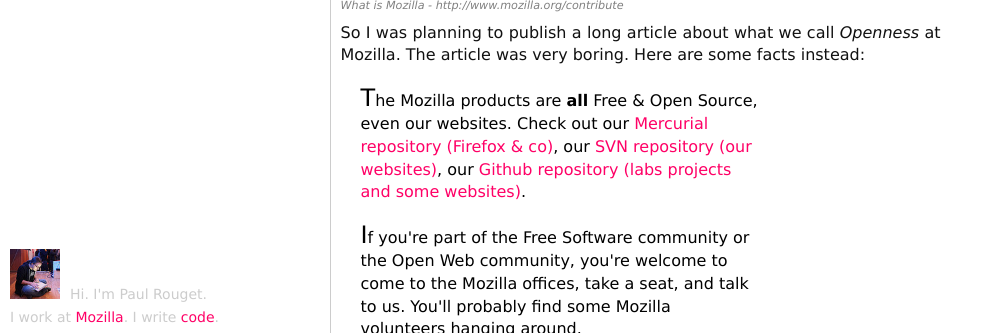
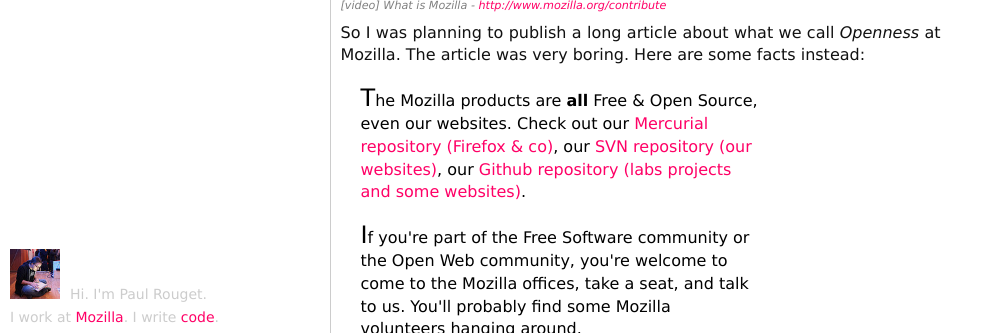
Before and after one commit to paulrouget/paulrouget.github.com, a Jekyll site: the page built from _posts/2011-09-08-mozilla-openness.html, in a window 1280 px wide and 900 px high, cut to the strip 516-849 px from the top of the window. Shown: the whole strip, without its empty margins (0-993 px from the left). Built offline with Jekyll 4.4.1, drawn with Linux system fonts in a browser that asks for light colours; some of the changed text lies outside the part shown.

Commit message:
Add [video] links

```diff
--- a/_posts/2011-09-08-mozilla-openness.html
+++ b/_posts/2011-09-08-mozilla-openness.html
@@ -21,7 +21,7 @@
     <source src="http://videos-cdn.mozilla.net/serv/webmademovies/Moz_Doc_0329_GetInvolved_ST.mp4" type="video/mp4"></source>
     <object class="vjs-flash-fallback" type="application/x-shockwave-flash" style="width: 640px; height: 360px;" data="http://www.mozilla.com/includes/flash/playerWithControls.swf?flv=/serv/webmademovies/Moz_Doc_0329_GetInvolved_ST.mp4&amp;autoplay=false&amp;msg=Play%20Video"><param name="movie" value="http://www.mozilla.com/includes/flash/playerWithControls.swf?flv=/serv/webmademovies/Moz_Doc_0329_GetInvolved_ST.mp4&amp;autoplay=false&amp;msg=Play%20Video"><param name="wmode" value="transparent"></object>
   </video>
-  <figcaption>What is Mozilla - http://www.mozilla.org/contribute </figcaption>
+  <figcaption>[video] What is Mozilla - <a href="http://www.mozilla.org/contribute">http://www.mozilla.org/contribute</a></figcaption>
 </div>
 
 <p>So I was planning to publish a long article about what we call <em>Openness</em> at Mozilla. The article
@@ -60,7 +60,7 @@
     <source src="http://videos-cdn.mozilla.net/brand/Mozilla_Firefox_Manifesto_v0.2_640.mp4" type="video/mp4"></source>
     <object type="application/x-shockwave-flash" class="vjs-flash-fallback" style="width: 640px; height: 360px;" data="http://www.mozilla.com/includes/flash/playerWithControls.swf?flv=/serv/brand/Mozilla_Firefox_Manifesto_v0.2_640.mp4&amp;autoplay=false&amp;msg=Play%20Video"><param name="movie" value="http://www.mozilla.com/includes/flash/playerWithControls.swf?flv=/serv/brand/Mozilla_Firefox_Manifesto_v0.2_640.mp4&amp;autoplay=false&amp;msg=Play%20Video"/><param name="wmode" value="transparent"></object>
   </video>
-  <figcaption>Video from http://www.mozilla.org/about/</figcaption>
+  <figcaption>Video from <a href="http://www.mozilla.org/about/">http://www.mozilla.org/about/</a></figcaption>
 </div>
 
 <section>
```
